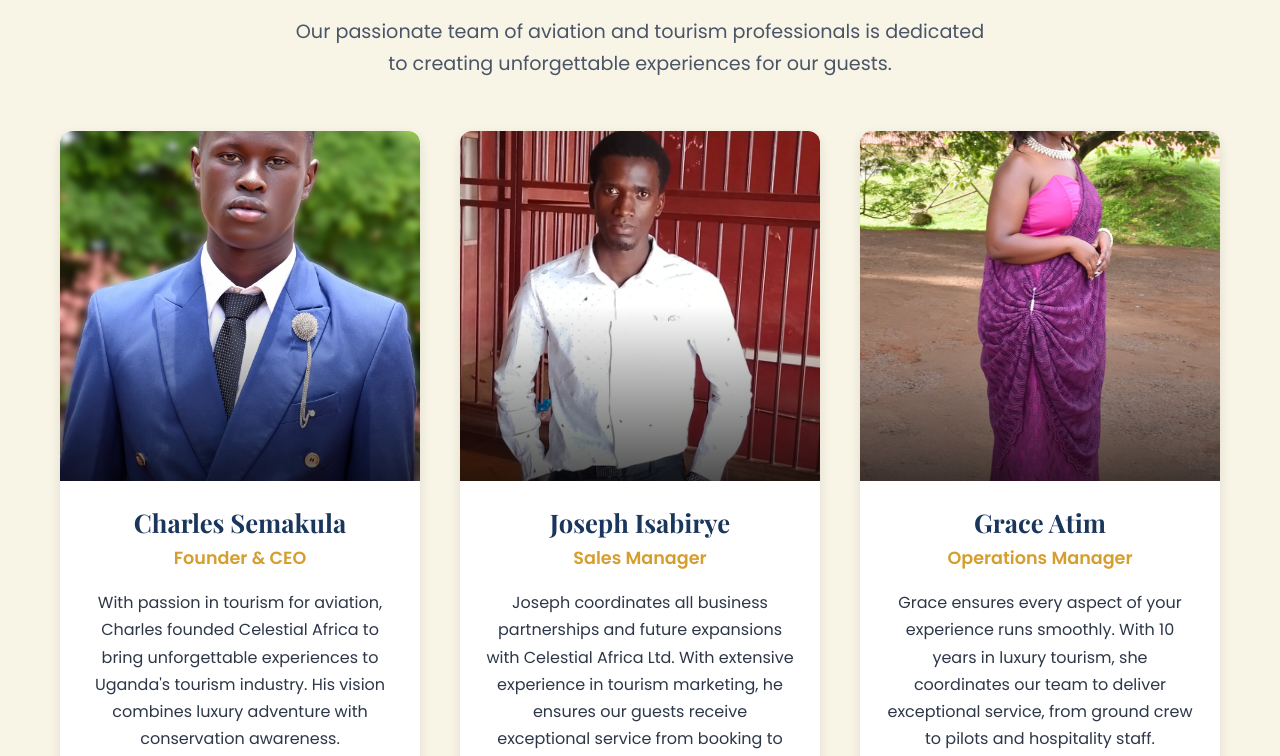
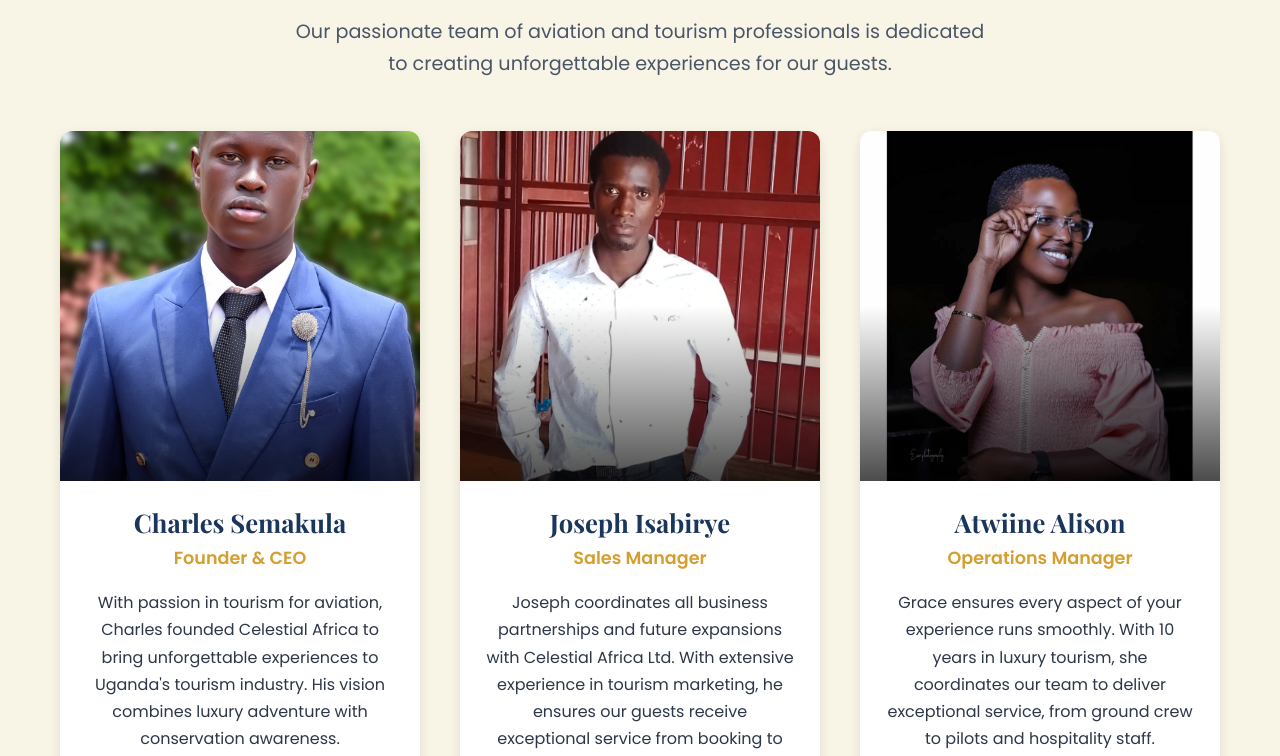
Before and after one commit to Charlie01-creator/Celerialug, a plain HTML site: page experience.html in a window 1280 px wide. Shown: the part 4820-5576 px from the top of the page. Drawn offline with nearby package versions, Linux system fonts and the light colour scheme.

Commit message:
Update experience.html

```diff
--- a/experience.html
+++ b/experience.html
@@ -1146,10 +1146,10 @@
 
                 <div class="team-member">
                     <div class="member-img">
-                        <img src="169.jpg" alt="Grace Atim">
+                        <img src="610.jpg" alt="Grace Atim">
                     </div>
                     <div class="member-info">
-                        <h3>Grace Atim</h3>
+                        <h3>Atwiine Alison</h3>
                         <div class="member-role">Operations Manager</div>
                         <p>Grace ensures every aspect of your experience runs smoothly. With 10 years in luxury tourism, she coordinates our team to deliver exceptional service, from ground crew to pilots and hospitality staff.</p>
                         <div class="member-social">
```
